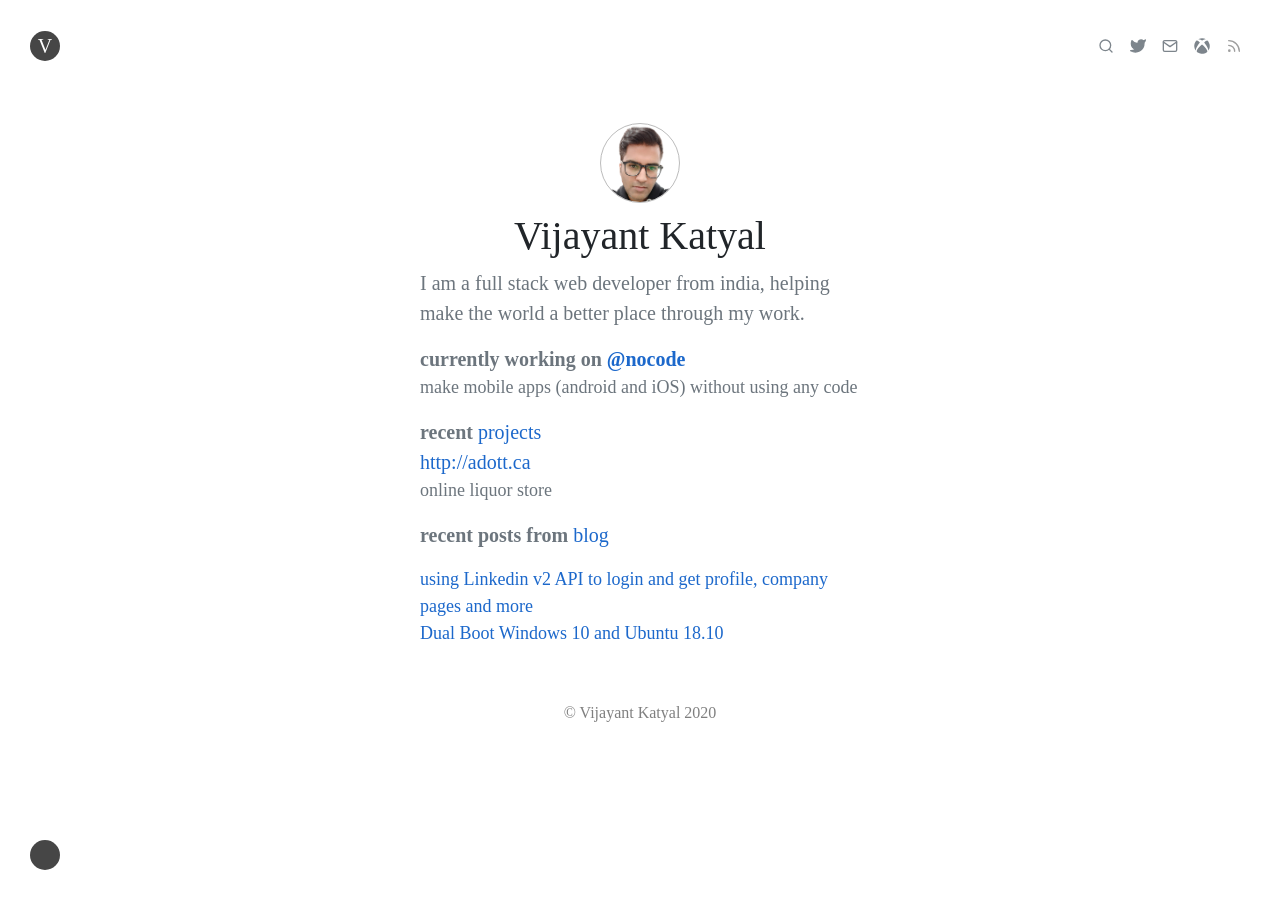
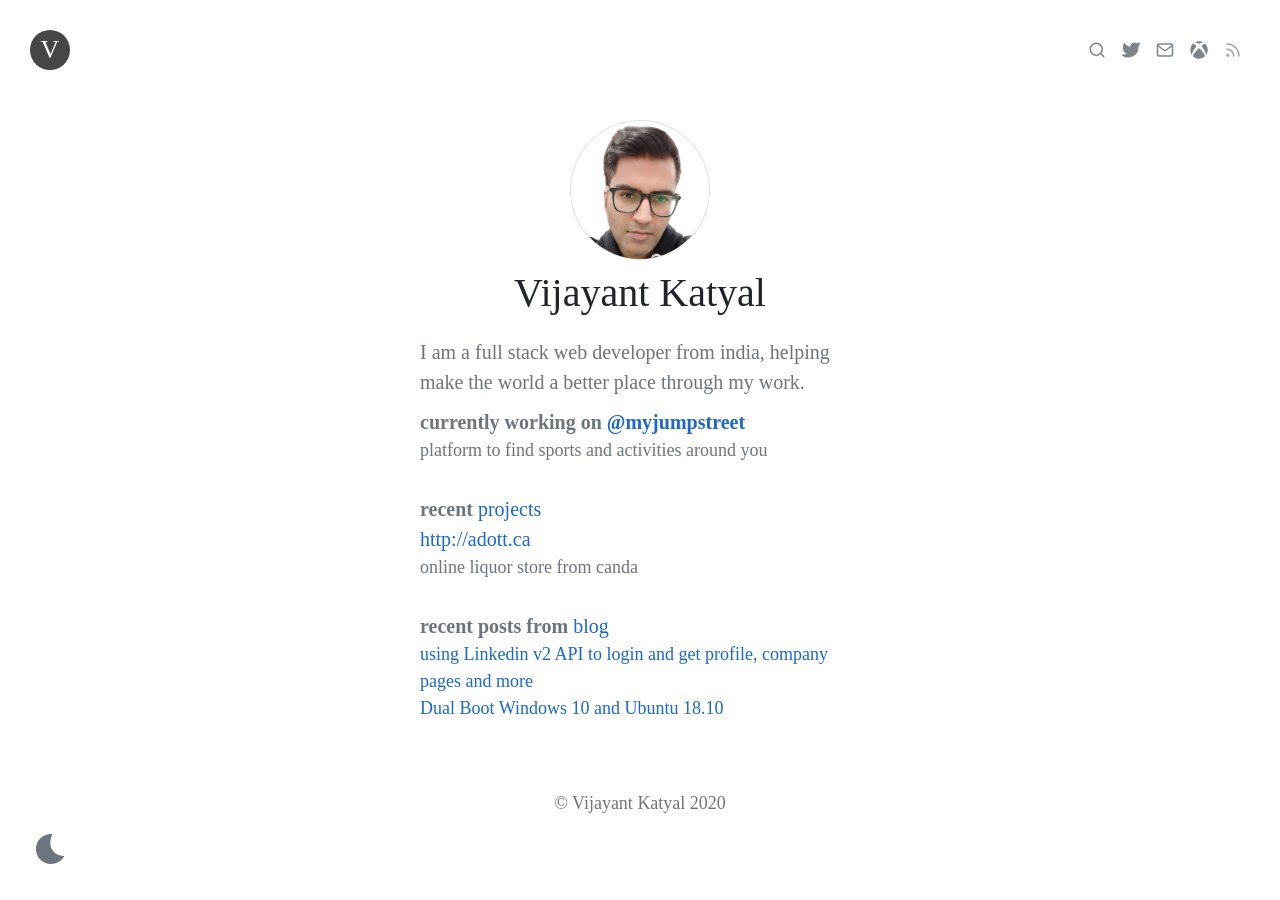
Before and after one commit to vijayantkatyal/vijayantkatyal.github.io, a Jekyll site: the page new.html, which Jekyll copies as it is, in a window 1280 px wide. Built offline with Jekyll 4.4.1, drawn with Linux system fonts in a browser that asks for light colours.

Commit message:
[Updated] new index page style

```diff
--- a/new.html
+++ b/new.html
@@ -2,8 +2,8 @@
 
 <head>
 	<title>Vijayant Katyal</title>
-	<link rel="stylesheet" href="https://stackpath.bootstrapcdn.com/bootstrap/4.4.1/css/bootstrap.min.css"
-		integrity="sha384-Vkoo8x4CGsO3+Hhxv8T/Q5PaXtkKtu6ug5TOeNV6gBiFeWPGFN9MuhOf23Q9Ifjh" crossorigin="anonymous">
+
+	<link rel="stylesheet" href="https://stackpath.bootstrapcdn.com/bootstrap/5.0.0-alpha1/css/bootstrap.min.css" integrity="sha384-r4NyP46KrjDleawBgD5tp8Y7UzmLA05oM1iAEQ17CSuDqnUK2+k9luXQOfXJCJ4I" crossorigin="anonymous">
 
 	<style>
 
@@ -13,6 +13,11 @@
 
 		a {
 			color: #1C68CB;
+			text-decoration: none;
+		}
+
+		a:hover {
+			color: #28a745;
 		}
 
 		.navbar {
@@ -21,9 +26,9 @@
 
 		.app_icon {
 			background-color: #464646;
-			font-size: 20px;
-			width: 30px;
-			height: 30px;
+			font-size: 26px;
+			width: 40px;
+			height: 40px;
 			color: #fff !important;
 			border-radius: 20px;
 			text-align: center;
@@ -31,14 +36,70 @@
 			margin: 0px;
 		}
 
+		#app_mode {
+			padding: 4px;
+			background: none;
+		}
+
 		.container-fluid {
 			padding-left: 30px;
 			padding-right: 30px;
 		}
 
-		.feather {
-			width: 16px;
-			height: 16px;
+		#nav_icons > li > a > svg {
+			width: 18px;
+			height: 18px;
+		}
+
+		#nav_icons > li > a:hover > svg[fill=none]
+		{
+			stroke: #464646;
+		}
+
+		#nav_icons > li > a:hover > svg:not([fill="none"])
+		{
+			stroke: #464646;
+			fill: #464646;
+		}
+
+		#index_page {
+			margin-top: 120px;
+			width: 500px;
+		}
+
+		#author_img {
+			width: 140px;
+			border-radius: 70px;
+			border: 1px solid #e0e0e0;
+			margin-bottom: 9px;
+		}
+
+		.summary_card {
+			font-size: 20px;
+			color: #6C757D;
+			margin-top: 30px;
+			margin-bottom: 30px;
+		}
+
+		.summary_card .description {
+			font-size: 18px;
+			font-weight: 300;
+		}
+
+		.m_t_10 {
+			margin-top: 10px;
+		}
+
+		.m_t_20 {
+			margin-top: 20px;
+		}
+
+		.m_b_10 {
+			margin-bottom: 10px;
+		}
+
+		#footer a {
+			font-size: 18px;
 		}
 	</style>
 </head>
@@ -48,11 +109,11 @@
 	<nav class="navbar navbar-expand fixed-top navbar-light">
 		<a class="navbar-brand app_icon" href="#">V</a>
 
-		<ul class="navbar-nav ml-auto">
+		<ul class="navbar-nav ml-auto" id="nav_icons">
 			<li class="nav-item active">
 				<a class="nav-link" href="#">
 					<svg xmlns="http://www.w3.org/2000/svg" width="16" height="16" viewBox="0 0 24 24" fill="none"
-						stroke="#7D858C" stroke-width="2" stroke-linecap="round" stroke-linejoin="round" class="feather feather-twitter">
+						stroke="#7D858C" stroke-width="2" stroke-linecap="round" stroke-linejoin="round">
 						<circle cx="11" cy="11" r="8"></circle>
 						<line x1="21" y1="21" x2="16.65" y2="16.65"></line>
 					</svg>
@@ -61,8 +122,7 @@
 			<li class="nav-item">
 				<a class="nav-link" href="#">
 					<svg xmlns="http://www.w3.org/2000/svg" width="16" height="16" viewBox="0 0 24 24" fill="#7D858C"
-						stroke="#7D858C" stroke-width="2" stroke-linecap="round" stroke-linejoin="round"
-						class="feather feather-twitter">
+						stroke="#7D858C" stroke-width="2" stroke-linecap="round" stroke-linejoin="round">
 						<path
 							d="M23 3a10.9 10.9 0 0 1-3.14 1.53 4.48 4.48 0 0 0-7.86 3v1A10.66 10.66 0 0 1 3 4s-4 9 5 13a11.64 11.64 0 0 1-7 2c9 5 20 0 20-11.5a4.5 4.5 0 0 0-.08-.83A7.72 7.72 0 0 0 23 3z">
 						</path>
@@ -72,8 +132,7 @@
 			<li class="nav-item">
 				<a class="nav-link" href="#">
 					<svg xmlns="http://www.w3.org/2000/svg" width="16" height="16" viewBox="0 0 24 24" fill="none"
-						stroke="#7D858C" stroke-width="2" stroke-linecap="round" stroke-linejoin="round"
-						class="feather feather-mail">
+						stroke="#7D858C" stroke-width="2" stroke-linecap="round" stroke-linejoin="round">
 						<path d="M4 4h16c1.1 0 2 .9 2 2v12c0 1.1-.9 2-2 2H4c-1.1 0-2-.9-2-2V6c0-1.1.9-2 2-2z"></path>
 						<polyline points="22,6 12,13 2,6"></polyline>
 					</svg>
@@ -81,8 +140,7 @@
 			</li>
 			<li class="nav-item">
 				<a class="nav-link" href="#">
-					<svg xmlns="http://www.w3.org/2000/svg" width="16" height="16" viewBox="0 0 512 512" fill="#7D858C"
-						class="feather feather-mail">
+					<svg xmlns="http://www.w3.org/2000/svg" width="16" height="16" viewBox="0 0 512 512" fill="#7D858C">
 						<path
 							d="M369.9 318.2c44.3 54.3 64.7 98.8 54.4 118.7-7.9 15.1-56.7 44.6-92.6 55.9-29.6 9.3-68.4 13.3-100.4 10.2-38.2-3.7-76.9-17.4-110.1-39C93.3 445.8 87 438.3 87 423.4c0-29.9 32.9-82.3 89.2-142.1 32-33.9 76.5-73.7 81.4-72.6 9.4 2.1 84.3 75.1 112.3 109.5zM188.6 143.8c-29.7-26.9-58.1-53.9-86.4-63.4-15.2-5.1-16.3-4.8-28.7 8.1-29.2 30.4-53.5 79.7-60.3 122.4-5.4 34.2-6.1 43.8-4.2 60.5 5.6 50.5 17.3 85.4 40.5 120.9 9.5 14.6 12.1 17.3 9.3 9.9-4.2-11-.3-37.5 9.5-64 14.3-39 53.9-112.9 120.3-194.4zm311.6 63.5C483.3 127.3 432.7 77 425.6 77c-7.3 0-24.2 6.5-36 13.9-23.3 14.5-41 31.4-64.3 52.8C367.7 197 427.5 283.1 448.2 346c6.8 20.7 9.7 41.1 7.4 52.3-1.7 8.5-1.7 8.5 1.4 4.6 6.1-7.7 19.9-31.3 25.4-43.5 7.4-16.2 15-40.2 18.6-58.7 4.3-22.5 3.9-70.8-.8-93.4zM141.3 43C189 40.5 251 77.5 255.6 78.4c.7.1 10.4-4.2 21.6-9.7 63.9-31.1 94-25.8 107.4-25.2-63.9-39.3-152.7-50-233.9-11.7-23.4 11.1-24 11.9-9.4 11.2z">
 						</path>
@@ -92,8 +150,7 @@
 			<li class="nav-item">
 				<a class="nav-link" href="#">
 					<svg xmlns="http://www.w3.org/2000/svg" width="16" height="16" viewBox="0 0 24 24" fill="none"
-						stroke="#9E9E9E" stroke-width="2" stroke-linecap="round" stroke-linejoin="round"
-						class="feather feather-rss">
+						stroke="#9E9E9E" stroke-width="2" stroke-linecap="round" stroke-linejoin="round">
 						<path d="M4 11a9 9 0 0 1 9 9"></path>
 						<path d="M4 4a16 16 0 0 1 16 16"></path>
 						<circle cx="5" cy="19" r="1"></circle>
@@ -104,45 +161,48 @@
 
 	</nav>
 
-	<div class="container-fluid" style="margin-top: 123px; width: 500px;">
+	<div class="container-fluid" id="index_page">
 
 		<div class="text-center">
-			<img src="/assets/images/me/1795103.png" alt="" class="img-fluid" style="width: 80px; border-radius: 50px; border: 1px solid #BCBCBC;margin-bottom: 9px;">
+			<img src="/assets/images/me/1795103.png" alt="" class="img-fluid" id="author_img">
 			<h1>Vijayant Katyal</h1>
 		</div>
-		<p style="font-size: 20px;color: #6C757D;">
+
+		<div class="summary_card m_t_20 m_b_10">
 			I am a full stack web developer from india, helping
 			<br>
 			make the world a better place through my work.
-		</p>
-		<p style="font-size: 20px;color: #6C757D;">
-			<b>currently working on <a href="#">@nocode</a></b>
+		</div>
+
+		<div class="summary_card m_t_10">
+			<b>currently working on <a target="blank" href="https://myjumpstreet.com">@myjumpstreet</a></b>
 			<br>
-			<span style="font-size: 18px; font-weight: 300;">
-				make mobile apps (android and iOS) without using any code
+			<span class="description">
+				platform to find sports and activities around you
 			</span>
-		</p>
-		<p style="font-size: 20px;color: #6C757D;">
+		</div>
+
+		<div class="summary_card">
 			<b>recent </b><a href="#">projects</a>
 			<br>
 			<a href="#">http://adott.ca</a>
 			<br>
-			<span style="font-size: 18px; font-weight: 300;">
-				online liquor store
+			<span class="description">
+				online liquor store from canda
 			</span>
-		</p>
+		</div>
 
-		<p style="font-size: 20px;color: #6C757D;">
+		<div class="summary_card">
 			<b>recent posts from </b><a href="#">blog</a>
-			<div style="font-weight: 300; font-size: 18px;">
+			<div class="description">
 				<a href="#">using Linkedin v2 API to login and get profile, company pages and more</a>
 				<br>
 				<a href="#">Dual Boot Windows 10 and Ubuntu 18.10</a>
 			</div>
-		</p>
+		</div>
 	</div>
 
-	<nav class="navbar navbar-expand navbar-light">
+	<nav class="navbar navbar-expand navbar-light" id="footer">
 		<ul class="navbar-nav mr-auto ml-auto">
 			<li class="nav-item">
 				<a class="nav-link" href="#">
@@ -154,7 +214,11 @@
 	</nav>
 
 	<nav class="navbar navbar-expand fixed-bottom navbar-light">
-		<a class="navbar-brand app_icon" href="#"></a>
+		<a class="navbar-brand app_icon" id="app_mode" href="#">
+			<svg xmlns="http://www.w3.org/2000/svg" xmlns:xlink="http://www.w3.org/1999/xlink" height="30px" width="30px" fill="#6C757D" version="1.1" x="0px" y="0px" viewBox="0 0 48 48" xml:space="preserve">
+				<path d="M25.5,48c-13.233,0-24-10.768-24-24c0-13.233,10.767-24,24-24h1c0.361,0,0.693,0.195,0.873,0.511  c0.177,0.315,0.169,0.702-0.021,1.011c-2.172,3.547-4.677,13.663-0.938,22.072C29.34,30.177,37.193,34.868,45.518,35  c0.358,0.006,0.688,0.204,0.859,0.518c0.173,0.314,0.164,0.698-0.023,1.004C42.02,43.602,34.027,48,25.5,48z"/>
+			</svg>
+		</a>
 	</nav>
 </body>
 
```
